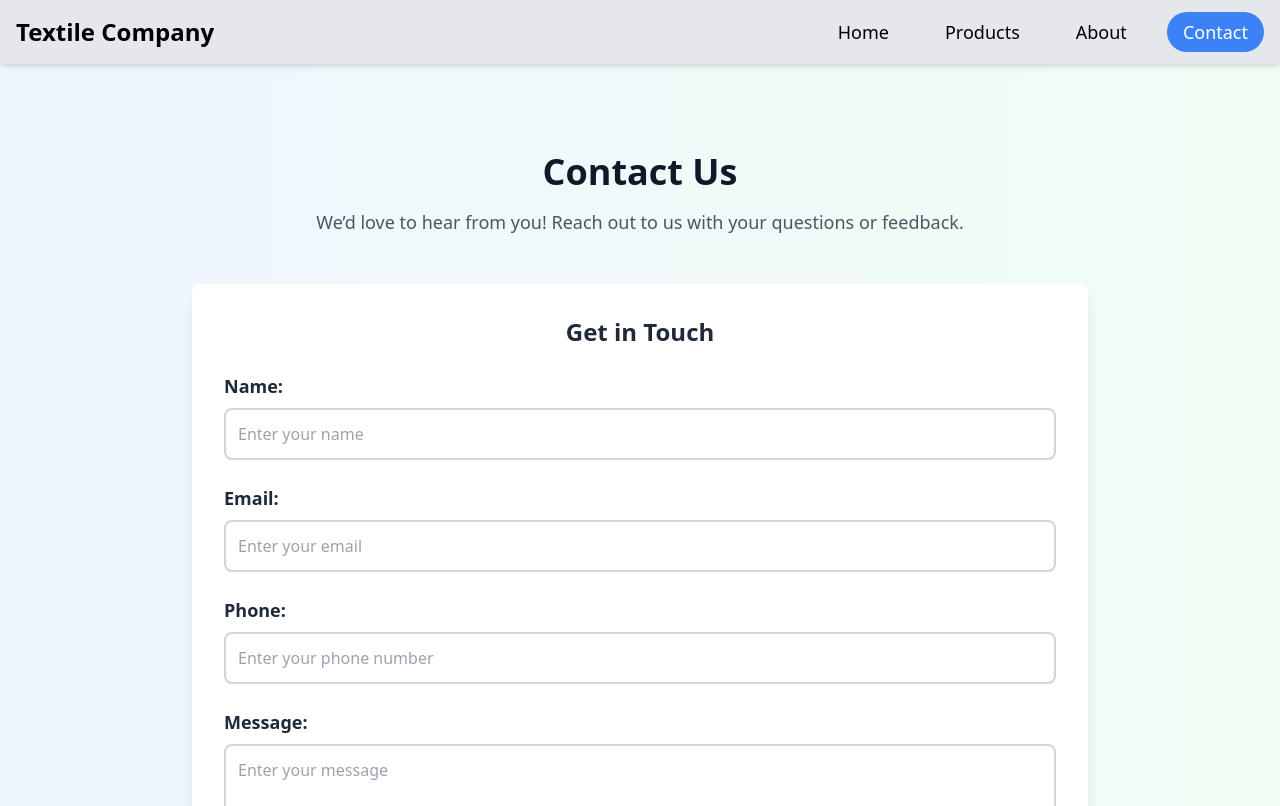
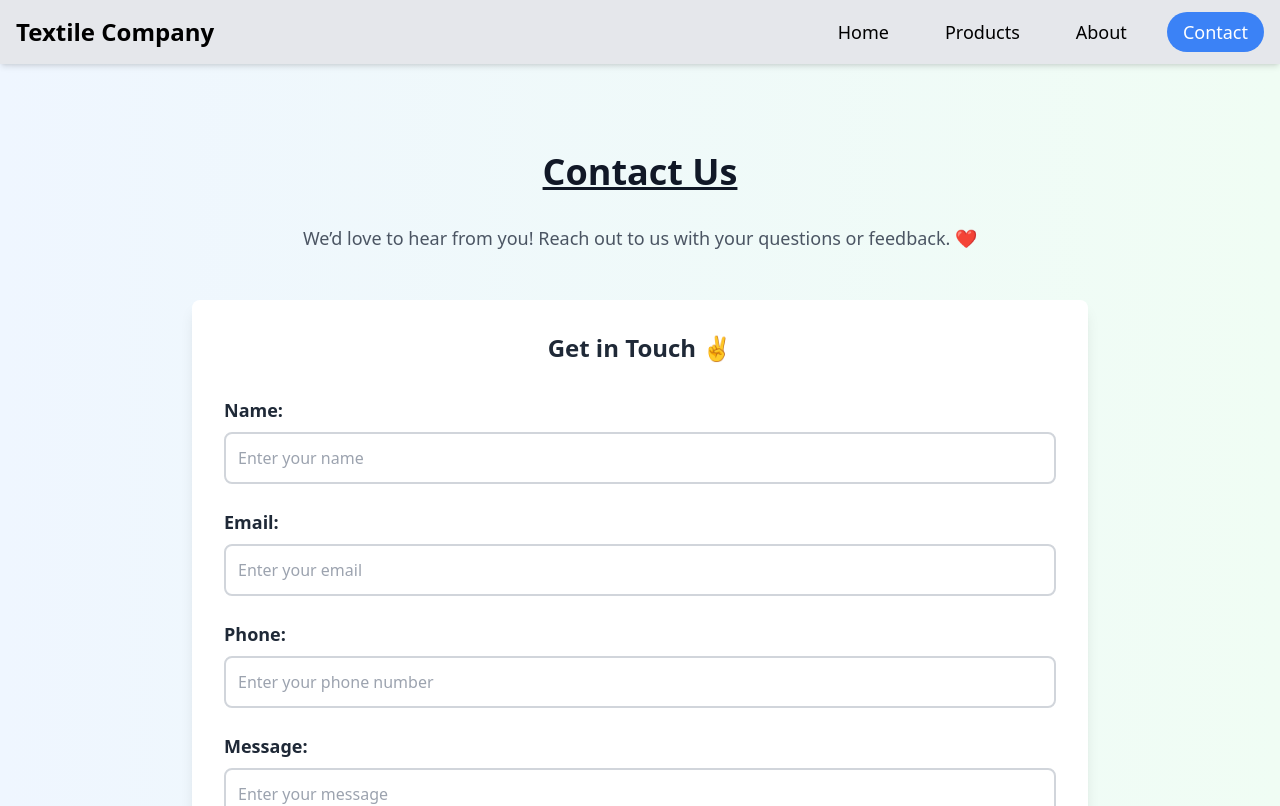
Before and after one commit to JSaurav0409/Textile, a React (Vite) app in the folder Textile/: page /contact in a window 1280 px wide. Shown: the top 806 px of the page. Built offline with nearby package versions, Linux system fonts and the light colour scheme.

Commit message:
Minor Changes

```diff
--- a/Textile/src/pages/About/About.jsx
+++ b/Textile/src/pages/About/About.jsx
@@ -21,7 +21,7 @@ const About = () => {
         className="intro p-20 mt-4 bg-gray-50"
         data-aos="fade-up" // AOS animation type
       >
-        <h1 className="text-4xl font-bold text-center underline text-primary">
+        <h1 className="text-4xl font-bold text-center text-primary">
           About Our Company
         </h1>
         <p className="mt-4 text-left pt-5 text-xl text-gray-700">
--- a/Textile/src/pages/About/CompanyHistory.jsx
+++ b/Textile/src/pages/About/CompanyHistory.jsx
@@ -19,7 +19,7 @@ const CompanyHistory = () => {
     <section className="company-history p-10 bg-gradient-to-r from-gray-100 to-white">
       {/* Section Header */}
       <h2
-        className="text-4xl underline font-bold text-center text-primary mb-10"
+        className="text-4xl font-bold text-center text-primary mb-20"
         data-aos="fade-up" // Adding fade-up animation on scroll
       >
         Our History
--- a/Textile/src/pages/Contact/Contact.jsx
+++ b/Textile/src/pages/Contact/Contact.jsx
@@ -29,10 +29,12 @@ const Contact = () => {
     <div className="contact p-10 bg-gradient-to-r from-blue-50 to-green-50 min-h-screen">
       {/* Contact Section Header */}
       <div className="text-center m-12" data-aos="fade-up">
-        <h1 className="text-4xl font-bold text-gray-900 mb-4">Contact Us</h1>
+        <h1 className="text-4xl font-bold text-gray-900 mb-8 underline">
+          Contact Us
+        </h1>
         <p className="text-lg text-gray-600">
           We’d love to hear from you! Reach out to us with your questions or
-          feedback.
+          feedback. ❤️
         </p>
       </div>
 
@@ -65,8 +67,8 @@ const Contact = () => {
           </div>
         )}
 
-        <h2 className="text-2xl font-semibold text-gray-800 mb-6 text-center">
-          Get in Touch
+        <h2 className="text-2xl font-semibold text-gray-800 mb-8 text-center">
+          Get in Touch ✌️
         </h2>
         <ContactForm
           onSubmit={handleFormSubmit}
--- a/Textile/src/pages/Product/Product.jsx
+++ b/Textile/src/pages/Product/Product.jsx
@@ -33,7 +33,7 @@ const Products = () => {
   return (
     <div className="products p-10 bg-gray-100">
       <h1
-        className="text-3xl font-bold text-center mb-20 underline"
+        className="text-3xl font-bold text-center mb-20"
         data-aos="fade-up" // AOS fade-up animation for header
       >
         Our Products
--- a/Textile/src/pages/Product/ProductList.jsx
+++ b/Textile/src/pages/Product/ProductList.jsx
@@ -56,7 +56,7 @@ const ProductList = () => {
   return (
     <section id="product-list" className="product-list p-10 bg-gray-50">
       <h2
-        className="text-2xl font-bold mb-6 text-center underline"
+        className="text-4xl font-bold mb-6 text-center"
         data-aos="fade-up" // Animation for the header
       >
         Our Products
```
